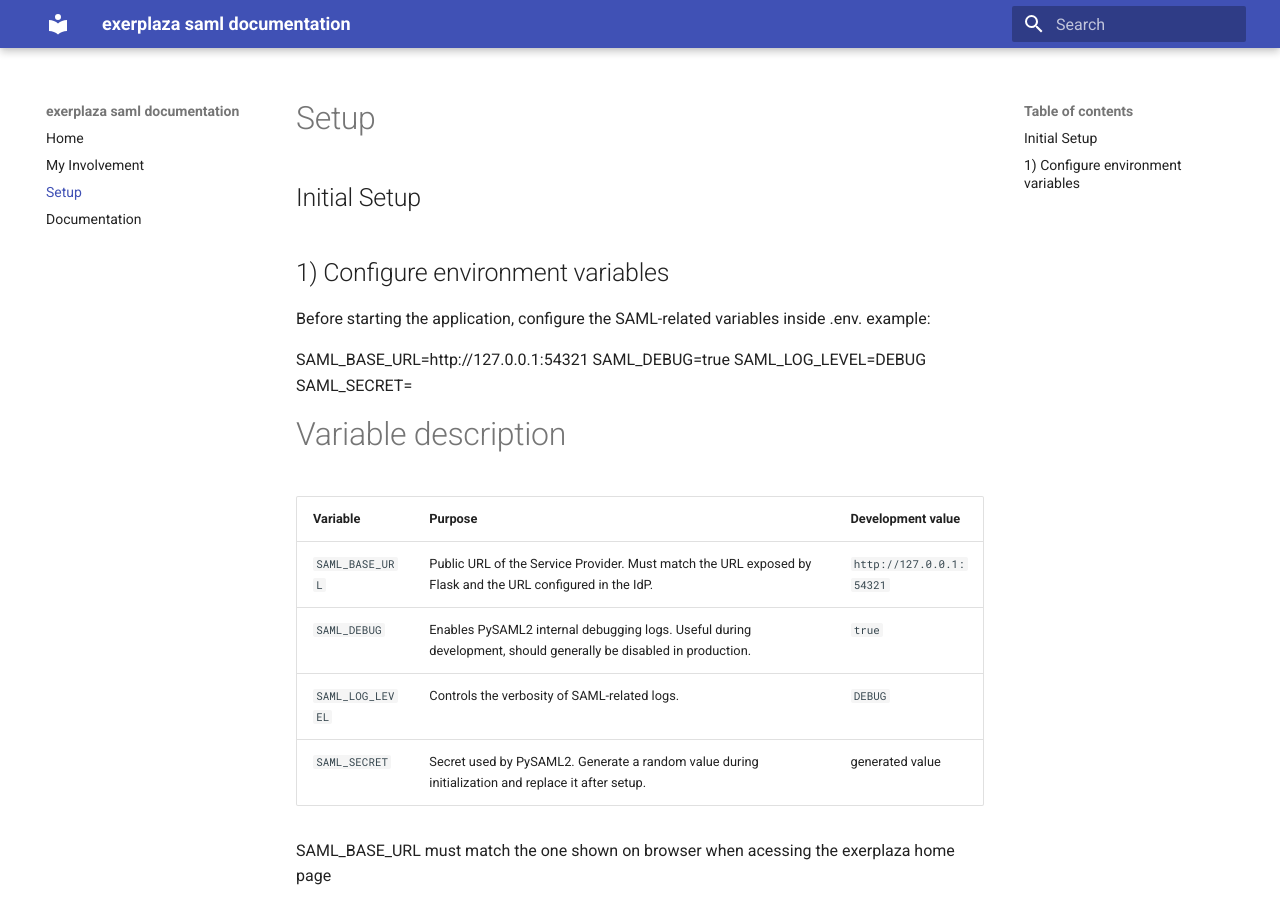
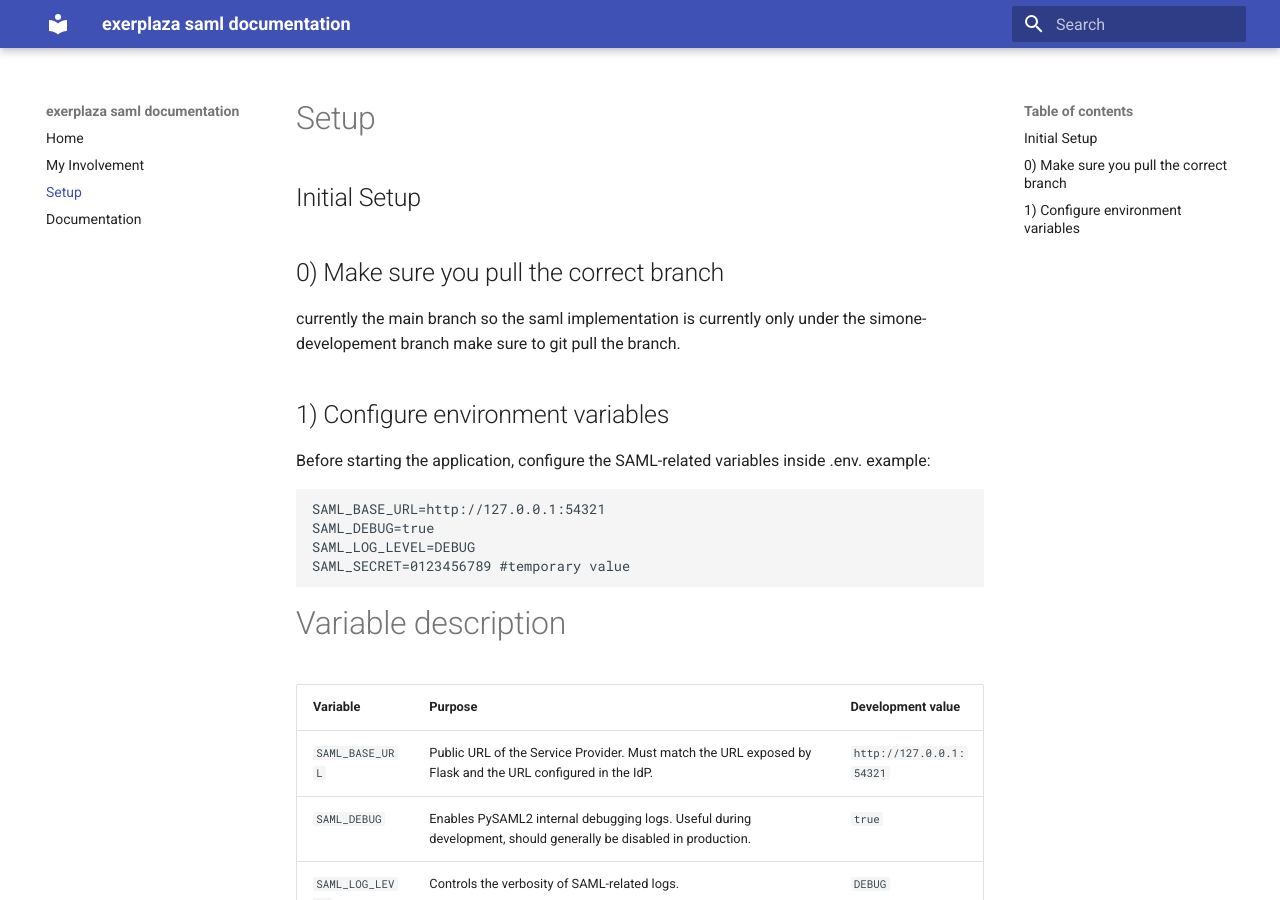
Before and after one commit to acquanaturaleminerale/acquanaturaleminerale.github.io, an MkDocs documentation site: the page built from docs/setup.md, in a window 1280 px wide and 900 px high. Built offline with MkDocs 1.6.1 and Material for MkDocs 9.7.7, drawn with Linux system fonts in a browser that asks for light colours; some of the changed text lies outside the part shown.

Commit message:
Updated setup.md

````diff
--- a/docs/setup.md
+++ b/docs/setup.md
@@ -1,16 +1,23 @@
 # Setup
 
 ## Initial Setup
+
+## 0) Make sure you pull the correct branch
+
+currently the main branch so the saml implementation is currently only under the simone-developement branch
+make sure to git pull the branch.
 
 ## 1) Configure environment variables
 
 Before starting the application, configure the SAML-related variables inside .env.
 example:
 
+```env
 SAML_BASE_URL=http://127.0.0.1:54321
 SAML_DEBUG=true
 SAML_LOG_LEVEL=DEBUG
-SAML_SECRET=<temporary-value>
+SAML_SECRET=0123456789 #temporary value
+```
 
 # Variable description
 | Variable | Purpose | Development value |
@@ -34,9 +41,9 @@
 already present within the container however the system will warn you if it they are not present.
 
 Initialize the application containers:
-
+```bash
 docker compose up
-
+```
 This ensures that:
 
 dependencies are installed;
@@ -48,17 +55,17 @@
 ## 3) Generate Service Provider certificates
 
 execute:
-
+```bash
 docker compose exec -it web bash exerplaza/backend/saml_configuration/scripts/cert_generator.sh
-
+```
 the script generates inside certs in saml/configuration:
-
+```structure
 saml_configuration/
 └── certs/
     └── next/
         ├── sp-cert.pem
         └── sp-key.pem
-
+```
 The generated files are used by the Service Provider to sign SAML messages.
 
 The script also performs validation checks to ensure:
@@ -84,12 +91,12 @@
 Replace the value of SAML_SECRET in .env with the generated output.
 
 Example:
-
+```env
 SAML_SECRET=<generated-value>
-
+```
 The secret should remain stable between deployments. Changing it invalidates existing SAML state
 
-## 5) Configure Identity Provider metadata
+## 6) Configure Identity Provider metadata
 
 The existing idp_metadata.xml file present in exerplaza/backend/saml_configuration/metadata/
 is the working idp metadata used with the local keycloak idp. It will only work with said idp
@@ -112,12 +119,12 @@
 For local testing, the simone-developement-keycloak branch contains the idp configuration used during development.
 you can find it in the branch's exerplaza/backend/saml_configuration/metadata/
 
-## 6)
+## 7) Verify Service Provider configuration
 
 Ensure that:
-
+```file
 saml_sp_config.py
-
+```
 matches the configured Identity Provider.
 
 The default configuration was tested with the Keycloak Identity Provider used during development.
@@ -137,5 +144,6 @@
 To complete the configuration you must either shut down the container or restart it
 
 execute:
-
+```bash
 docker compose down
+```
````
